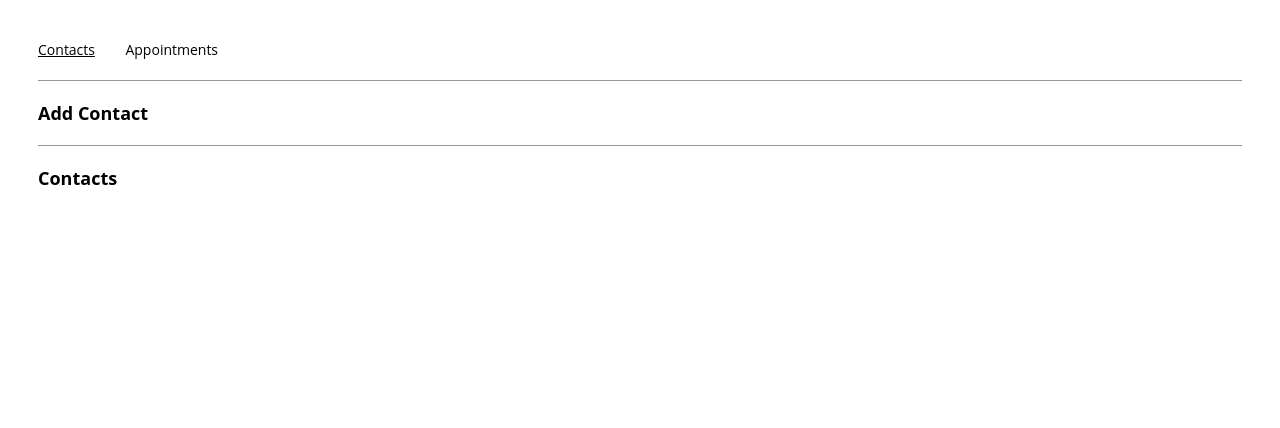
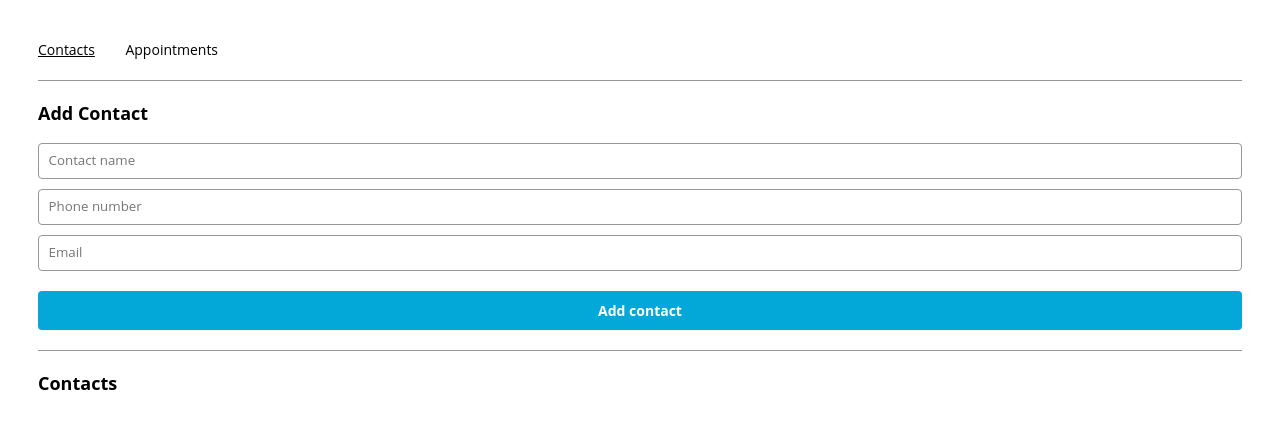
Before and after one commit to Milleerrr/appointment-planner, a React (Create React App) app: page /contacts in a window 1280 px wide. Shown: the top 428 px of the page. Built offline with nearby package versions, Linux system fonts and the light colour scheme.

Commit message:
Updated ContactForm.js

```diff
--- a/src/components/contactForm/ContactForm.js
+++ b/src/components/contactForm/ContactForm.js
@@ -10,6 +10,47 @@
   handleSubmit
 }) => {
   return (
-    <></>
+    <>
+      <form onSubmit={handleSubmit}>
+        <label>
+          <input
+            name="name"
+            type="text"
+            value={name}
+            onChange={(e) => setName(e.target.value)}
+            required
+            placeholder="Contact name"
+            aria-label="Contact name"
+          />
+        </label>
+        <br />
+        <label>
+          <input
+            name="phone"
+            type="tel"
+            value={phone}
+            onChange={(e) => setPhone(e.target.value)}
+            required
+            pattern="[1-9][0-9]{2}-[1-9][0-9]{2}-[0-9]{4}"
+            placeholder="Phone number"
+            aria-label="Phone number"
+          />
+        </label>
+        <br />
+        <label>
+          <input
+            name="email"
+            type="email"
+            value={email}
+            onChange={(e) => setEmail(e.target.value)}
+            required
+            placeholder="Email"
+            aria-label="Email"
+          />
+        </label>
+        <br />
+        <input type="submit" value="Add contact" aria-label="Add contact"/>
+      </form>
+    </>
   );
 };
```
